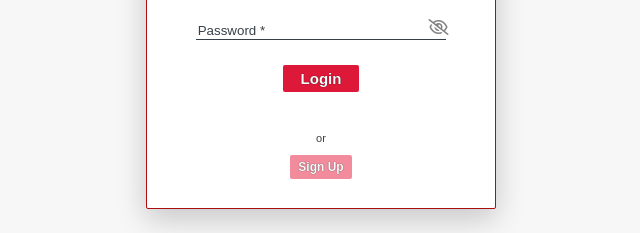
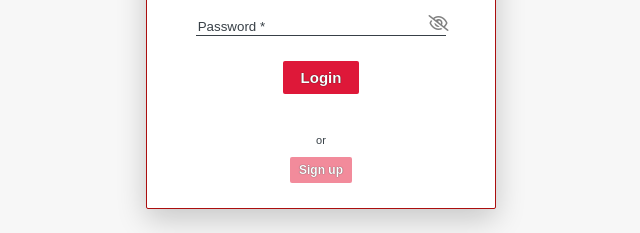
Before and after one commit to MissCarolin/coding-challenge-zertificon, a plain HTML site: page login.html in a window 1280 px wide. Shown: the part 391-624 px from the top of the page, 319-959 px from the left. Drawn offline with Linux system fonts and the light colour scheme.

Commit message:
changed some styling

```diff
--- a/login-page.css
+++ b/login-page.css
@@ -86,7 +86,7 @@ body {
     display: block;
     background-color: var(--bright-red);
     border-radius: 2px;
-    padding: 5px;
+    padding: 8px;
     color: white;
     font-weight: bold;
     font-size: 15px;
@@ -135,6 +135,7 @@ body {
   background-color: #e83553b8;
   opacity: 0.8;
   width: 20%;
+  padding: 6px;
 }
 
 #sign-up-button:hover {
--- a/login.html
+++ b/login.html
@@ -26,7 +26,7 @@
       </div>
       <div id="sign-up-container">
       <p id="or-text">or</p>
-      <input type="button" value="Sign Up"  class="login-form-submit" id="sign-up-button">
+      <input type="button" value="Sign up"  class="login-form-submit" id="sign-up-button">
       </div>
     </div>
   </main>
```
